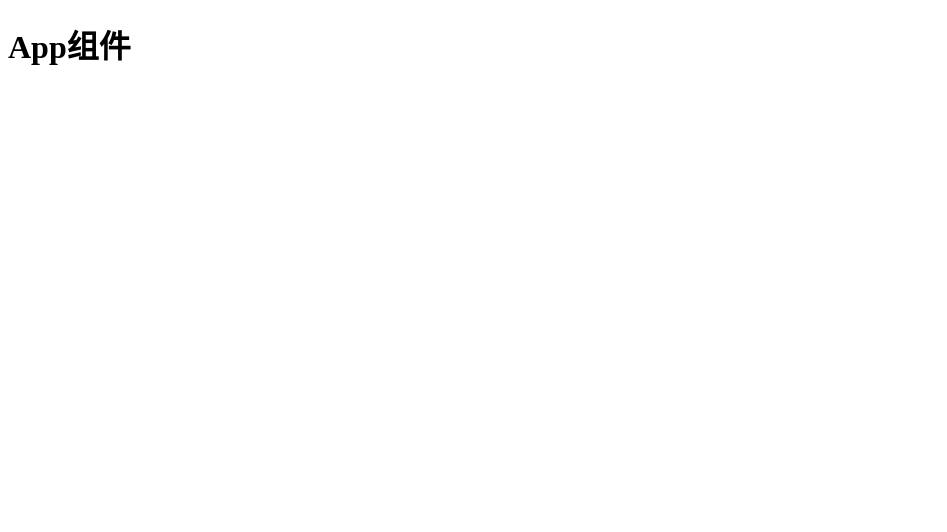
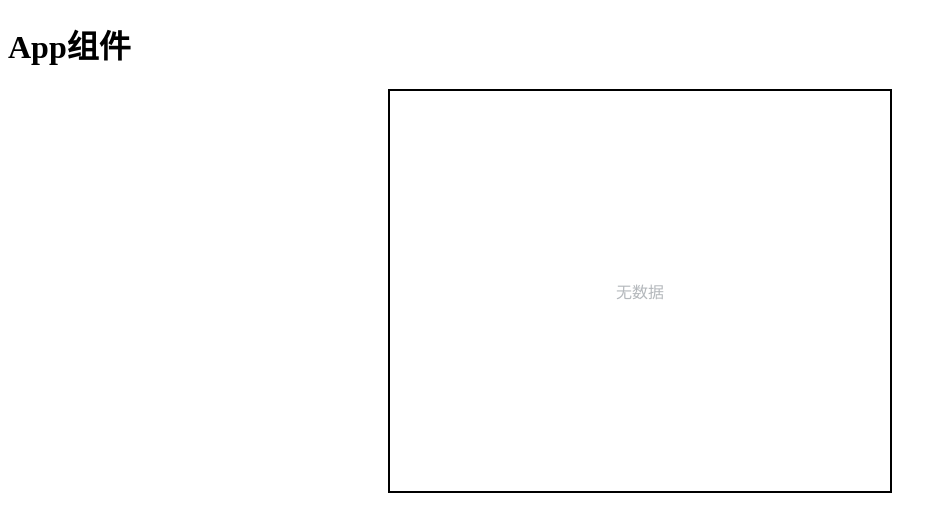
Before and after one commit to lebRonFeng/Vue2Blog, a Vue app: page / in a window 1280 px wide. Shown: the top 532 px of the page, without its empty margins (0-947 px from the left). Built offline with nearby package versions, Linux system fonts and the light colour scheme; a small style sheet from the web is missing.

Commit message:
提交空数据组件

```diff
--- a/package.json
+++ b/package.json
@@ -4,7 +4,8 @@
   "private": true,
   "scripts": {
     "serve": "vue-cli-service serve",
-    "build": "vue-cli-service build"
+    "build": "vue-cli-service build",
+    "test:Empty": "vue serve ./src/components/Empty/test.vue"
   },
   "dependencies": {
     "core-js": "^3.6.5",
@@ -13,6 +14,8 @@
   "devDependencies": {
     "@vue/cli-plugin-babel": "~4.5.0",
     "@vue/cli-service": "~4.5.0",
+    "less": "^3.0.4",
+    "less-loader": "^5.0.0",
     "vue-template-compiler": "^2.6.11"
   }
 }
--- a/src/App.vue
+++ b/src/App.vue
@@ -1,20 +1,33 @@
 <template>
   <div id="app">
     <h1>App组件</h1>
-    <Icon type="home"/>
+    <!-- <Icon type="home"/> -->
+    <div class="test-container">
+      <Empty/>
+    </div>
+
   </div>
 </template>
 
 <script>
-import Icon from "./components/Icon.vue"
+import Empty from "./components/Empty"
+// import Icon from "./components/Icon.vue"
 export default {
   name: 'App',
   components: {
-    Icon
+    Empty
   }
 
 }
 
 </script>
 
-<style></style>
+<style scoped>
+.test-container {
+  width: 500px;
+  height: 400px;
+  border: 2px solid;
+  margin: 0 auto;
+  position: relative;
+}
+</style>
--- /dev/null
+++ b/src/components/Empty/index.vue
@@ -0,0 +1,34 @@
+<template>
+  <div class="empty-container">
+    <Icon type="empty"/>
+    <p>{{ text }}</p>
+  </div>
+</template>
+
+<script>
+import Icon from "../Icon.vue"
+export default {
+    components:{
+        Icon
+    },
+    props: {
+        text:{
+            type: String,
+            default: "无数据"
+        }
+    }
+}
+</script>
+
+<style scoped lang="less">
+@import "~@/styles/mixin.less";
+@import "~@/styles/var.less";
+.empty-container {
+  .self-center();
+  color: @gray;
+  text-align: center;
+}
+.icon-container{
+  font-size: 72px;
+}
+</style>
--- a/src/components/Icon.vue
+++ b/src/components/Icon.vue
@@ -1,6 +1,6 @@
 <template>
     <div>
-        <i class="iconfont" :class="fontClass"></i>
+        <i class="iconfont icon-container" :class="fontClass"></i>
     </div>
 </template>
 <script>
--- /dev/null
+++ b/src/styles/mixin.less
@@ -0,0 +1,8 @@
+// 提供各种混合样式
+
+.self-center(@pos: absolute){
+    position: @pos;
+    top: 50%;
+    left: 50%;
+    transform: translate(-50%, -50%);
+}
--- /dev/null
+++ b/src/styles/var.less
@@ -0,0 +1,9 @@
+// less变量
+@danger: #cc3600; // 危险、错误
+@primary: #6b9eee; // 主色调、链接
+@words: #373737; // 大部分文字、深色文字
+@lightWords: #999; // 少部分文字、浅色文字
+@warn: #dc6a12; // 警告
+@success: #7ebf50; // 成功
+@gray: #b4b8bc; // 灰色
+@dark: #202020; // 深色
```
Also changed, not shown: 1 other file (tests, documents, lock files or other folders).
